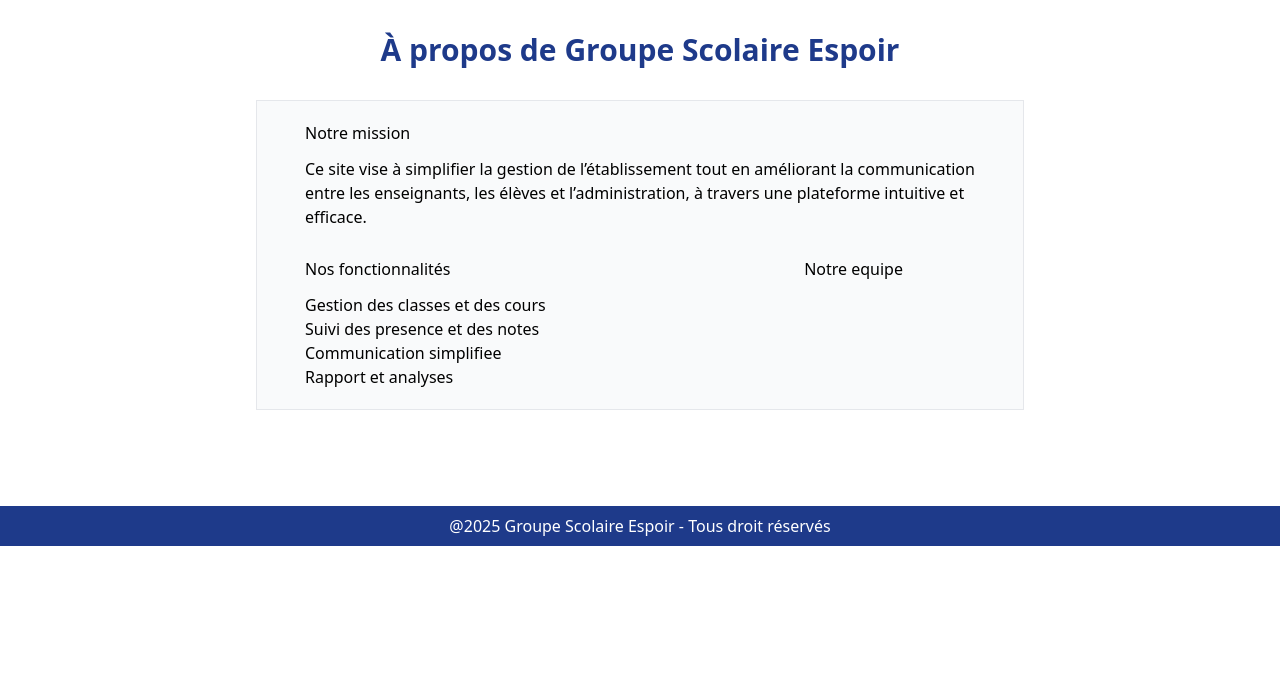
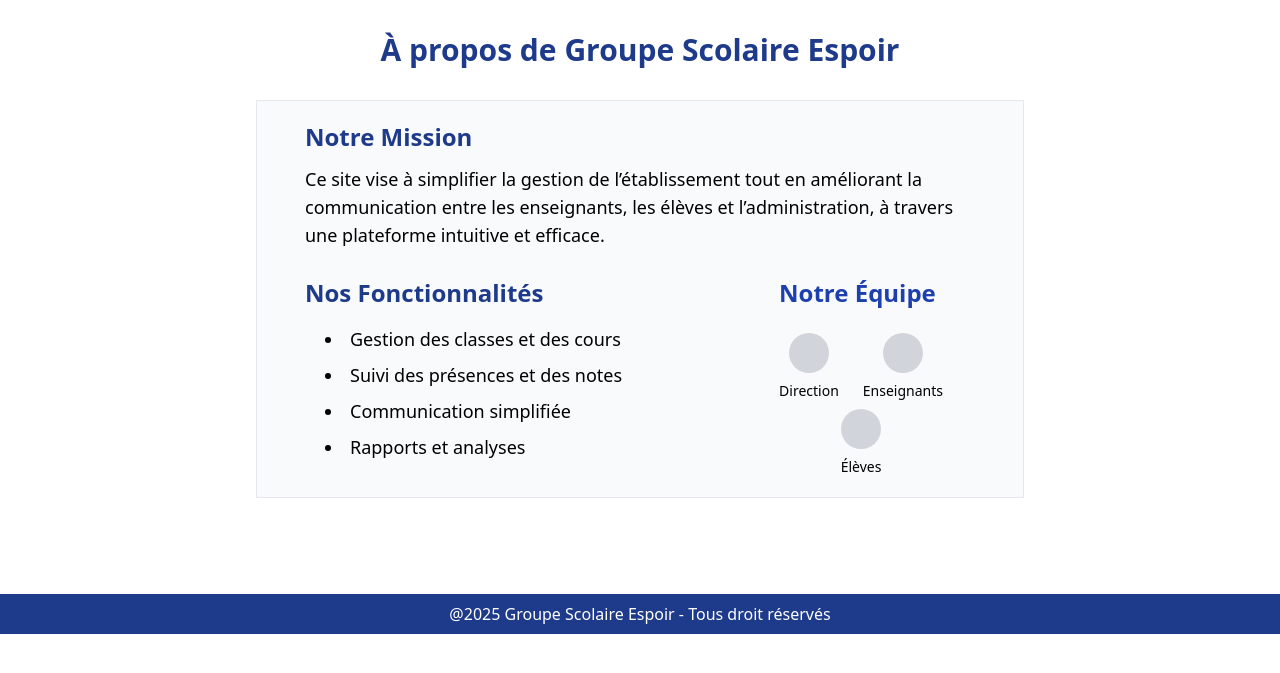
Before and after one commit to Ambdulghaffar/Django_School_Management, a Django app: template Home/templates/home/About.html in a window 1280 px wide. Shown: the part 72-745 px from the top of the page. Run offline with Django 3.2, Linux system fonts and the light colour scheme; the template is opened without the code that fills it, so the values that code supplies are empty; some libraries are stand-ins or nearby versions.

Commit message:
First commit

```diff
--- a/Home/templates/home/About.html
+++ b/Home/templates/home/About.html
@@ -3,31 +3,46 @@
 {% block body %}
 <h1 class="text-center font-bold mt-8 text-3xl text-blue-900">À propos de Groupe Scolaire Espoir</h1>
 <div class="grid place-content-center mt-8 mb-24">
-    <div class="border border-3 bg-gray-50 mx-64 ps-12 py-5 ">
+    <div class="border border-3 bg-gray-50 mx-64 ps-12 py-5">
         <div>
-            <h3 class=-"font-bold text-blue-900">Notre mission</h3>
-            <p class="mt-3 pe-10">
+            <p class="text-2xl font-bold text-blue-900 capitalize ">Notre mission</p>
+            <p class="mt-3 pe-10 text-lg">
                 Ce site vise à simplifier la gestion de l’établissement tout en améliorant la communication entre les enseignants, les élèves et l’administration, à travers une plateforme intuitive et efficace.
             </p>
         </div>
-        <div class="mt-7 flex justify-between ">
+        <div class="mt-7 flex justify-between">
             <div>
-                <h3>Nos fonctionnalités</h3>
-                <p class="mt-3">
-                    <ul>
-                        <li>Gestion des classes et des cours </li>
-                        <li>Suivi des presence et des notes</li>
-                        <li>Communication simplifiee</li>
-                        <li>Rapport et analyses</li>
-                    </ul>
-                </p>
+                <p class="text-2xl font-bold text-blue-900 capitalize ">Nos fonctionnalités</p>
+                <ul class="mt-3 ms-5 list-disc list-inside text-lg">
+                    <li class="py-1">Gestion des classes et des cours</li>
+                    <li class="py-1">Suivi des présences et des notes</li>
+                    <li class="py-1">Communication simplifiée</li>
+                    <li class="py-1">Rapports et analyses</li>
+                </ul>
             </div>
             <div class="pe-20">
-                <h3 class="pe-10">Notre equipe</h3>
+                <h3 class="text-2xl font-bold text-blue-800 capitalize mb-6">Notre équipe</h3>
+                <div class="flex flex-col items-center space-y-2">
+                    <div class="flex space-x-6">
+                        <div class="flex flex-col items-center">
+                            <div class="w-10 h-10 bg-gray-300 rounded-full"></div>
+                            <span class="mt-2 text-sm">Direction</span>
+                        </div>
+                        <div class="flex flex-col items-center">
+                            <div class="w-10 h-10 bg-gray-300 rounded-full"></div>
+                            <span class="mt-2 text-sm">Enseignants </span>
+                        </div>
+                    </div>
+                    <div class="flex justify-center mt-2">
+                        <div class="flex flex-col items-center">
+                            <div class="w-10 h-10 bg-gray-300 rounded-full"></div>
+                            <span class="mt-2 text-sm">Élèves </span>
+                        </div>
+                    </div>
+                </div>
             </div>
+
         </div>
     </div>
-
 </div>
-
-{% endblock  %}
+{% endblock %}
```
Also changed, not shown: Home/templates/home/index.html (+3 -4 lines).
